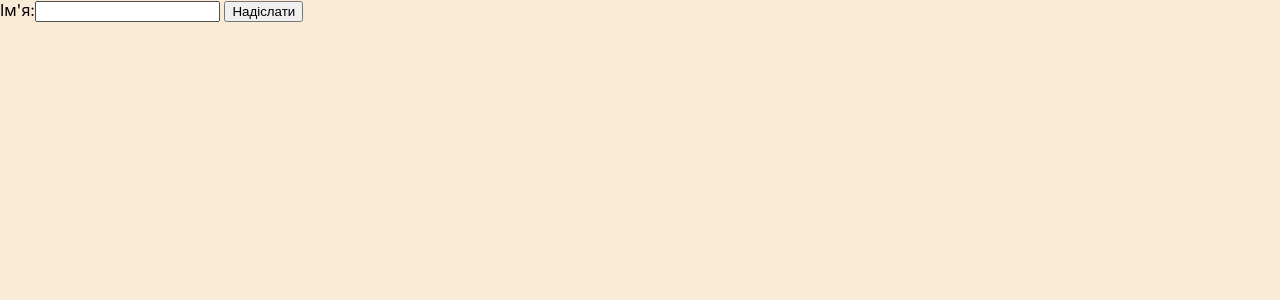
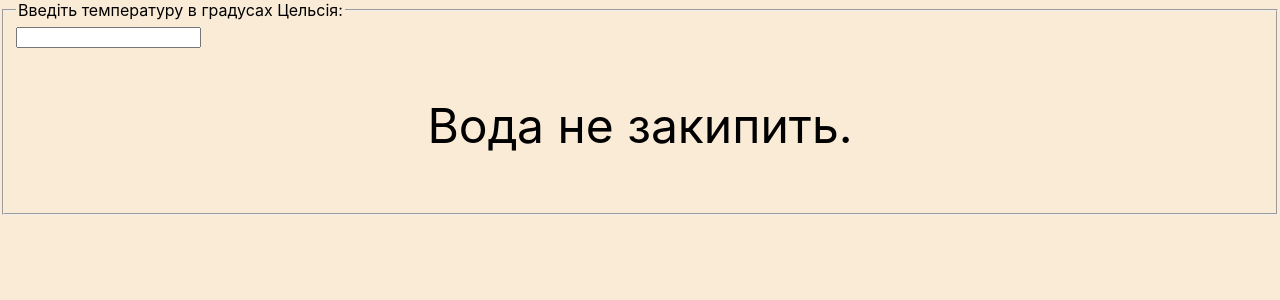
Before and after one commit to d9nchik/learn_react, a React (Create React App) app: page / in a window 1280 px wide. Shown: the top 300 px of the page. Built offline with nearby package versions, Linux system fonts and the light colour scheme.

Commit message:
Simple device, that displays will boil water or not.

```diff
--- a/src/App.tsx
+++ b/src/App.tsx
@@ -1,34 +1,38 @@
 import React from 'react';
 import './App.css';
 
-class NameForm extends React.Component<any, {value: string}> {
+
+function BoilingVerdict(props: { celsius: number }) {
+    if (props.celsius >= 100) {
+        return <p>Вода закипить.</p>;
+    }
+    return <p>Вода не закипить.</p>;
+}
+
+class Calculator extends React.Component<any, { temperature: string }> {
     constructor(props: any) {
         super(props);
-        this.state = {value: ''};
         this.handleChange = this.handleChange.bind(this);
-        this.handleSubmit = this.handleSubmit.bind(this);
+        this.state = {temperature: ''};
     }
 
-    handleChange(event: React.FormEvent<HTMLInputElement>) {    this.setState({value: event.currentTarget.value});  }
-    handleSubmit(event: React.SyntheticEvent) {
-        alert('Ім\'я, що було надіслано: ' + this.state.value);
-        event.preventDefault();
+    handleChange(e: React.FormEvent<HTMLInputElement>) {
+        this.setState({temperature: e.currentTarget.value});
     }
 
     render() {
+        const temperature = this.state.temperature;
         return (
-            <form onSubmit={this.handleSubmit}>
-                <label>
-                    Ім'я:
-                    <input type="text" value={this.state.value} onChange={this.handleChange} />        </label>
-                <input type="submit" value="Надіслати" />
-            </form>
+            <fieldset>
+                <legend>Введіть температуру в градусах Цельсія:</legend>
+                <input value={temperature} onChange={this.handleChange}/> <BoilingVerdict
+                celsius={parseFloat(temperature)}/></fieldset>
         );
     }
 }
 
 function App() {
-    return <NameForm/>
+    return <Calculator/>
 }
 
 export default App;
```
